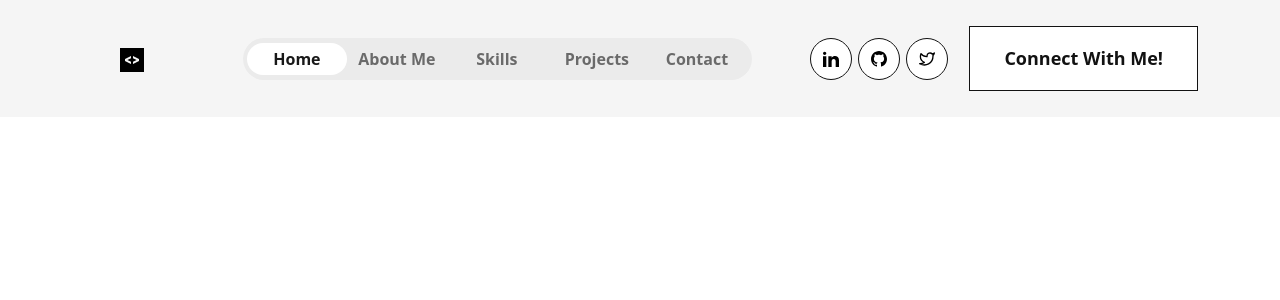
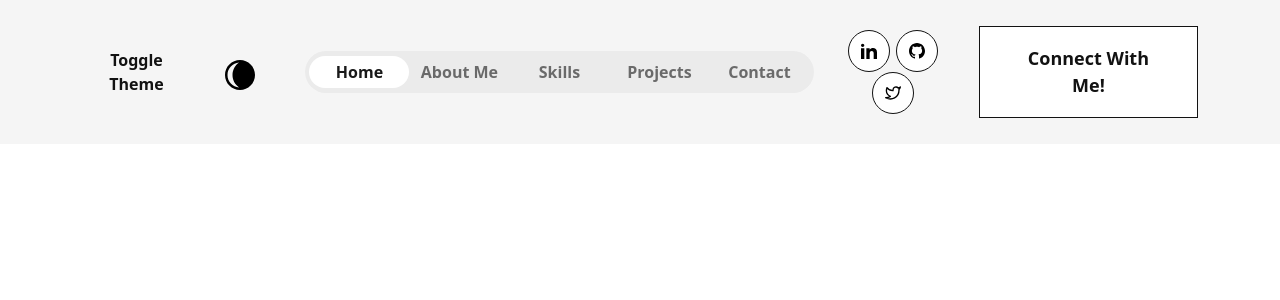
Before and after one commit to HunterBrennan1/Brennan.dev, a React (Create React App) app in the folder personal-portfolio/: page / in a window 1280 px wide. Shown: the top 300 px of the page. Built offline with nearby package versions, Linux system fonts and the light colour scheme.

Commit message:
implementing light and dark mode variables

```diff
--- a/personal-portfolio/package.json
+++ b/personal-portfolio/package.json
@@ -11,6 +11,7 @@
     "react-bootstrap": "^2.5.0",
     "react-dom": "^18.2.0",
     "react-scripts": "5.0.1",
+    "react-switch": "^7.0.0",
     "web-vitals": "^2.1.4"
   },
   "scripts": {
--- a/personal-portfolio/src/App.css
+++ b/personal-portfolio/src/App.css
@@ -1,4 +1,14 @@
 @import url('https://fonts.googleapis.com/css2?family=Poppins:wght@400;700&display=swap');
+
+:root {
+  --dark: #121212;
+  --dark-gray: #1c1c1e;
+  --light: #fff;
+  --light-gray: #f5f5f5;
+  --light-gray-dark: #ebebeb;
+}
+
+
 
 *{
   margin:0;
@@ -11,13 +21,79 @@ html {
   scroll-padding-top:75px ;
 }
 
-body{
+body.light{
   font-weight: 400;
   overflow-x: hidden;
   position: relative;
-  background-color: #fff !important;
-  color: #fff !important;
+  background-color: var(--light);
+  color: var(--light-gray-dark) ;
+  font-family:'Poppins', sans-serif;
+
+   /* LIGHT MODE VARIABLES */
+   --text-color: #1d1d1d;
+   --card-color: #ffffff;
+   --alternative-text-color: #6e6e6e73;
+   --card-opacity: 15%;
+   --background-color: #f5f5f5;
+   --filter-background-color: #ebebeb;
+   --filter-text-color-on-hover: #6e6e6e;
+   --filter-active-color: #ffffff;
+   --nav-button-color: #ffffff;
+   --toggle-icon-color: #e36577;
+   --toggle-background: #ffffff;
+   --toggle-box-shadow: inset 0 0.2rem 6rem rgba(0, 0, 0, 0.1),
+     inset 0 0.2rem 0.8rem rgba(0, 0, 0, 0.1),
+     inset 0 -0.4rem 0.4rem rgba(0, 0, 0, 0.05);
+   --toggle-transition: 0.3s;
+   --switch-position-left: 4.5px;
+   --switch-background: linear-gradient(to bottom, #eaeaea, #f9f9f9);
+   --switch-box-shadow: 0 0.8rem 2rem rgba(0, 0, 0, 0.1),
+     inset 0 0.4rem 0.4rem rgba(255, 255, 255, 1),
+     inset 0 -0.4rem 0.4rem rgba(255, 255, 255, 1);
+   --subheading-color: #6e6e6e;
+   --primary-button-border: linear-gradient(45deg, #e36577, #f6edb2);
+   --primary-button-color: #ffffff; /* CTA */
+   --secondary-button-border: #ebebeb;
+   --secondary-button-color: #ffffff; /* CTA */
+   --tertiary-button-border: transparent;
+   --tertiary-button-color: transparent; /* CTA */
+}
+body.dark{
+  font-weight: 400;
+  overflow-x: hidden;
+  position: relative;
+  background-color: var(--dark);
+  color: var(--light);
   font-family:'Poppins', sans-serif; ;
+
+   /* DARK MODE VARIABLES */
+   --text-color: #fafafa;
+   --card-color: #2c2c2e;
+   --alternative-text-color: #6e6e6e73;
+   --card-opacity: 10%;
+   --background-color: #1c1c1e;
+   --filter-background-color: rgba(0, 0, 0, 0.4);
+   --filter-text-color-on-hover: #6e6e6e;
+   --filter-active-color: #2c2c2e;
+   --nav-button-color: #1c1c1e;
+   --toggle-icon-color: #f6edb2;
+   --toggle-background: #111112;
+   --toggle-box-shadow: inset 0 0.8rem 6rem rgba(0, 0, 0, 0.1),
+     inset 0 0.8rem 0.8rem rgba(0, 0, 0, 0.1),
+     inset 0 -0.4rem 0.4rem rgba(0, 0, 0, 0.1);
+   --toggle-transition: 0.3s;
+   --switch-position-left: 26.5px;
+   --switch-background: linear-gradient(to bottom, #2c2c2e, #1c1c1e);
+   --switch-box-shadow: 0 0.8rem 4rem rgba(0, 0, 0, 0.5),
+     inset 0 0.1rem 0.4rem rgba(255, 255, 255, 0.1),
+     inset 0 -0.1rem 0.4rem rgba(255, 255, 255, 0.1);
+   --subheading-color: rgba(250, 250, 250, 0.6);
+   --primary-button-border: linear-gradient(45deg, #e36577, #f6edb2);
+   --primary-button-color: #1c1c1e; /* CTA */
+   --secondary-button-border: #1c1c1e;
+   --secondary-button-color: #1c1c1e; /* CTA */
+   --tertiary-button-border: transparent;
+   --tertiary-button-color: transparent; /* CTA */
 }
 
 h1, h2, h3, h4, h5, h6 {
@@ -34,21 +110,61 @@ p.danger {
   color:red;
 }
 
+.toggle {
+  display: flex;
+  justify-content: center;
+  align-items: center;
+  color:var(--dark);
+  font-weight:600;
+  margin-bottom: 0 !important;
+}
 
+#darkMode {
+  background: transparent url("../src/assets/img/iconmonstr-weather-111.svg") no-repeat center;
+  background-size: 30px 30px;
+  width: 45px;
+  height: 45px;
+  filter: grayscale(100%);
+  border: none;
+  border-radius: 50%;
+  transition: background-color 0.3s ease-in-out, filter 0.3s ease-in-out;
+}
+
+#darkMode:hover,
+#darkMode:focus {
+  filter: none;
+  background-color: #ebebeb;
+  cursor: pointer;
+}
+
+#darkMode.clicked {
+  filter: none !important;
+  background-color: #ebebeb;
+}
 
 nav.navbar {
   padding: 18px 0;
   position: fixed;
   width: 100%;
-  background-color: #f5f5f5;
+  background-color: var(--light-gray);
   top: 0;
   z-index: 9999;
   transition: 0.32 ease-in-out;
 }
 
+nav.navbar.dark {
+  background-color: var(--dark);
+}
+
 nav.navbar.scrolled {
   padding: 0px 0;
-  background-color: #fff;
+  background-color: var(--light);
+}
+
+.navbar-brand {
+  margin-top: 5px;
+  display: flex;
+  justify-content: center;
 }
 
 nav.navbar a.navbar-brand {
@@ -58,7 +174,7 @@ nav.navbar a.navbar-brand {
 .navbar-nav {
   margin-left: auto !important;
   margin-right: 0 !important;
-  background-color: #ebebeb;
+  background-color: var(--light-gray-dark);
   padding-left: 4px !important;
   padding: 5px;
   border-radius: 30px;
@@ -72,7 +188,7 @@ nav.navbar a.navbar-brand {
 nav.navbar .navbar-nav .nav-link.navbar-link {
   font-weight: bold;
   color: #121212 !important;
-  background-color: #fff;
+  background-color: var(--light);
   letter-spacing: 0.8px;
   padding: 0 25px;
   font-size: 18px;
@@ -90,7 +206,7 @@ a.navbar-Link.nav-link {
 }
 
 a.active.navbar-Link.nav-link {
-  background-color: #fff;
+  background-color: var(--light);
   border-radius: 50px;
   font-weight: 600;
   transition: all 0.3s;
@@ -109,15 +225,15 @@ span.navbar-text {
 .social-icon a {
   width: 42px;
   height:42px;
-  color:#121212 !important;
-  background: #fff;
+  color:var(--dark) !important;
+  background: var(--light);
   display: inline-flex;
   border-radius: 50%;
   margin-right: 6px;
   align-items: center;
   justify-content: center;
   line-height: 1;
-  border: 1px solid #121212;
+  border: 1px solid var(--dark);
 }
 
 .social-icon a::before{
--- a/personal-portfolio/src/App.js
+++ b/personal-portfolio/src/App.js
@@ -5,9 +5,12 @@ import 'bootstrap/dist/css/bootstrap.min.css';
 
 function App() {
   return (
-    <div className="App" id="light">
+      <body>
+    <div className="App">
+      <form />
       <NavBar />
     </div>
+    </body>
   );
 }
 
--- a/personal-portfolio/src/components/NavBar.js
+++ b/personal-portfolio/src/components/NavBar.js
@@ -1,11 +1,51 @@
 import Container from 'react-bootstrap/Container';
 import Nav from 'react-bootstrap/Nav';
 import Navbar from 'react-bootstrap/Navbar';
-import Logo from '../assets/img/Logo.svg'
 import navIcon1 from '../assets/img/linkedin1.svg'
 import navIcon2 from '../assets/img/github.svg'
 import navIcon3 from '../assets/img/twitter.svg'
 import { useEffect, useState } from 'react';
+
+const DarkMode = () => {
+  let clickedClass = "clicked";
+  const body = document.body;
+  const lightTheme = "light";
+  const darkTheme = "dark";
+  let theme;
+
+  if (localStorage) {
+    theme = localStorage.getItem("theme");
+  }
+
+  if (theme === lightTheme || theme === darkTheme) {
+    body.classList.add(theme);
+  } else {
+    body.classList.add(lightTheme);
+  }
+
+  const switchTheme = (e) => {
+    if (theme === darkTheme) {
+      e.target.classList.remove(clickedClass);
+      localStorage.setItem("theme", "light");
+      theme = lightTheme;
+    }else {
+      body.classList.replace(lightTheme, darkTheme);
+      e.target.classList.add(clickedClass);
+      localStorage.setItem("theme","dark");
+      theme = darkTheme;
+    }
+  };
+
+  return (
+    <button
+     className={theme === "dark" ? clickedClass : ""}
+    id="darkMode"
+    onClick={(e) => switchTheme(e)}>
+    </button>
+  )
+};
+
+export default DarkMode;
 
 export const NavBar = () => {
   const[activeLink, setActiveLink] = useState('home');
@@ -30,10 +70,12 @@ export const NavBar = () => {
   }
 
   return (
+    <body>
     <Navbar expand="lg" className={scrolled ? "scrolled": ""}>
       <Container>
+        <p className='toggle'>Toggle Theme</p>
         <Navbar.Brand href="#home">
-          <img src={Logo} alt="logo"/>
+          <DarkMode />
         </Navbar.Brand>
         <Navbar.Toggle aria-controls="basic-navbar-nav">
           <span className='navbar-toggler-icon'></span>
@@ -57,5 +99,6 @@ export const NavBar = () => {
         </Navbar.Collapse>
       </Container>
     </Navbar>
+    </body>
   );
 }
```
Also changed, not shown: personal-portfolio/src/assets/img/iconmonstr-weather-111.svg (added), 1 other file (tests, documents, lock files or other folders).
